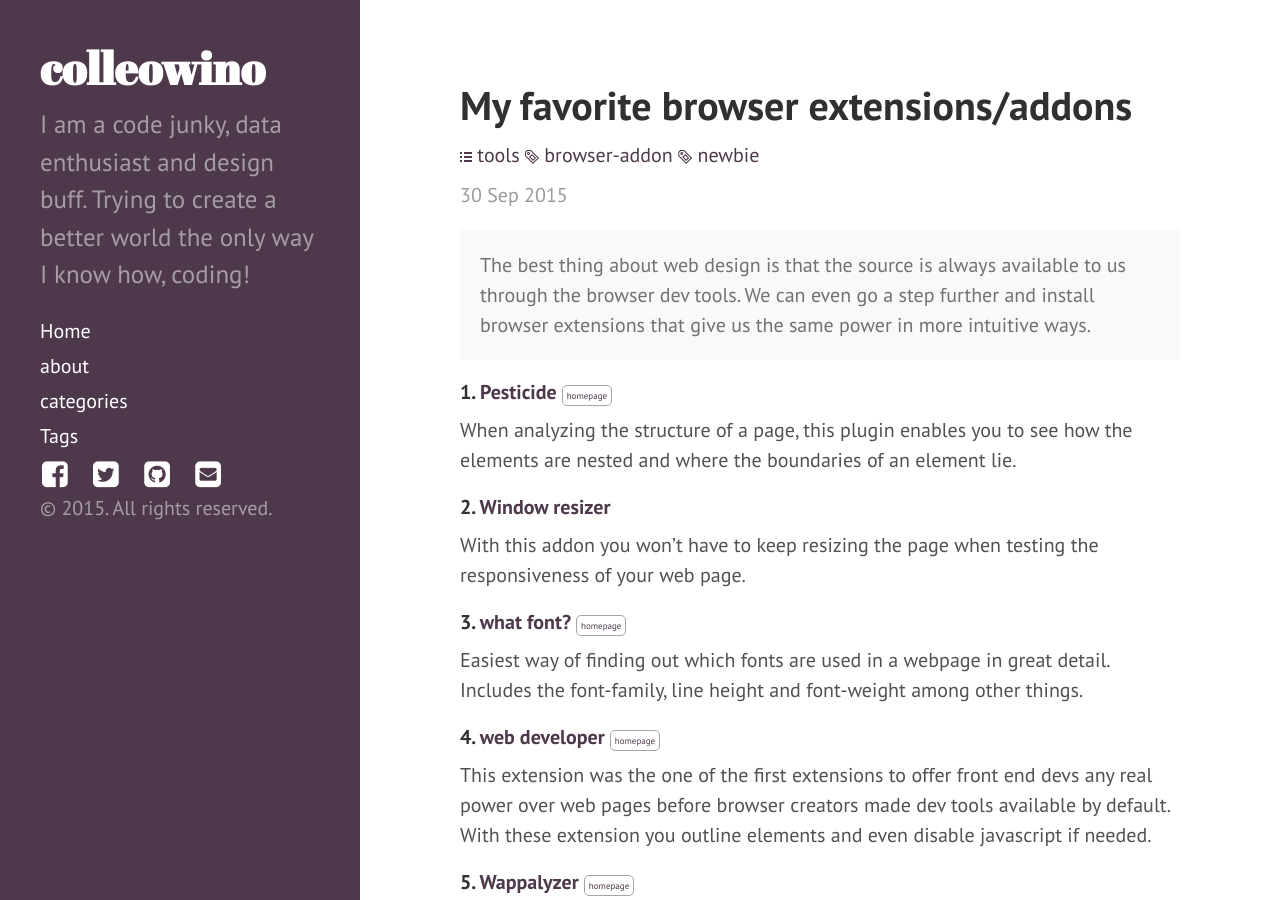
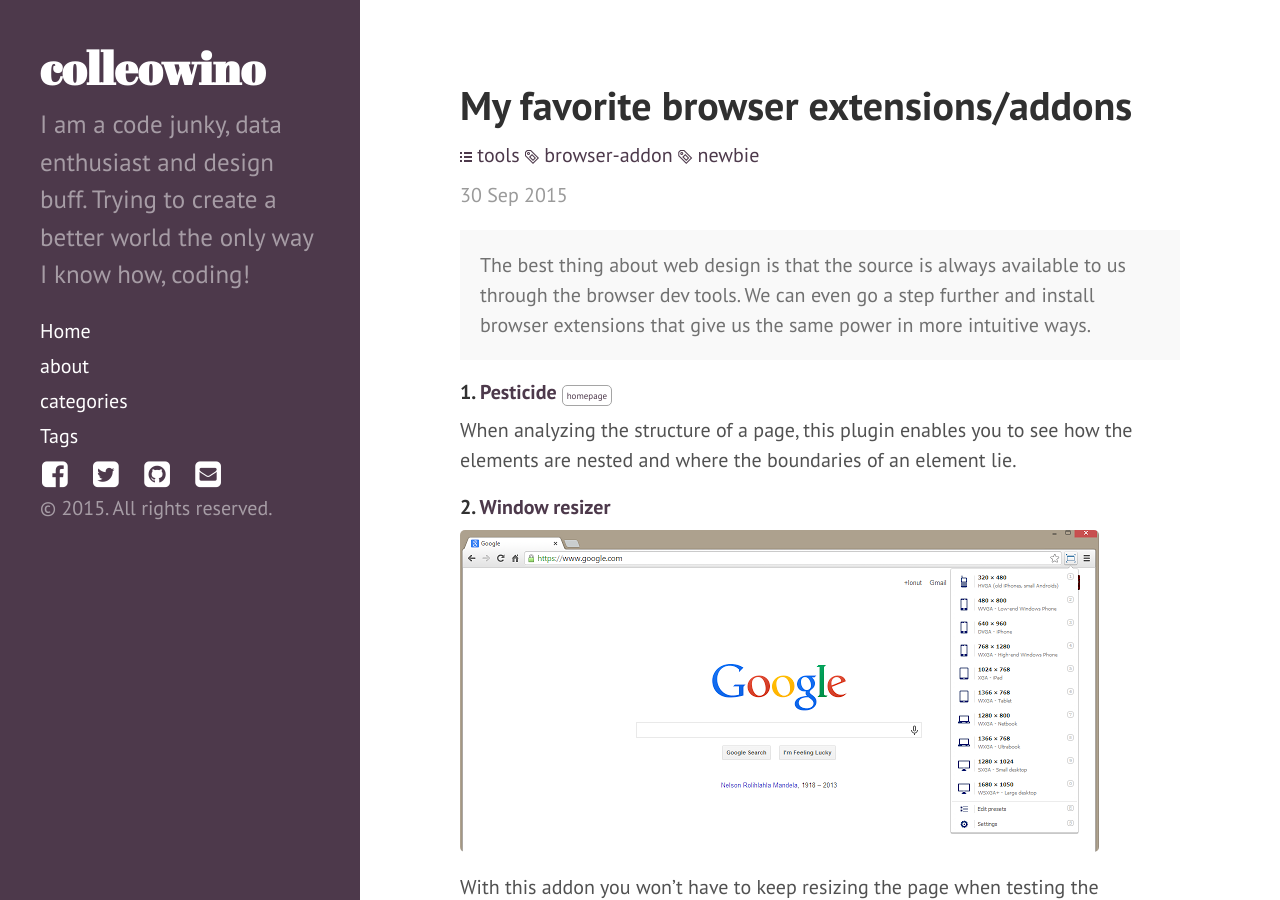
Before and after one commit to colleowino/colleowino.github.io, a Jekyll site: the page built from _posts/2015-09-30-my-favorite-browser-addons.md, in a window 1280 px wide and 900 px high. Built offline with Jekyll 4.4.1, drawn with Linux system fonts in a browser that asks for light colours; nearby versions of some CDN libraries; comment, search, counter and statistics services are not loaded.

Commit message:
+update window-resizer img

```diff
--- a/_posts/2015-09-30-my-favorite-browser-addons.md
+++ b/_posts/2015-09-30-my-favorite-browser-addons.md
@@ -12,6 +12,9 @@
 When analyzing the structure of a page, this plugin enables you to see how the elements are nested and where the boundaries of an element lie.
 
 #### 2. [Window resizer](https://chrome.google.com/webstore/detail/window-resizer/kkelicaakdanhinjdeammmilcgefonfh){:target="blank"}
+<a target="_blank" href="https://chrome.google.com/webstore/detail/vimium/dbepggeogbaibhgnhhndojpepiihcmeb">
+![window resizer](/img/window-resizer.png)
+</a>
 With this addon you won't have to keep resizing the page when testing the responsiveness of your web page.
 
 #### 3. [what font?](https://chrome.google.com/webstore/detail/whatfont/jabopobgcpjmedljpbcaablpmlmfcogm) [homepage](http://chengyinliu.com/whatfont.html){:target="blank" class="sub"}
```
Also changed, not shown: img/window-resizer.png (added).
